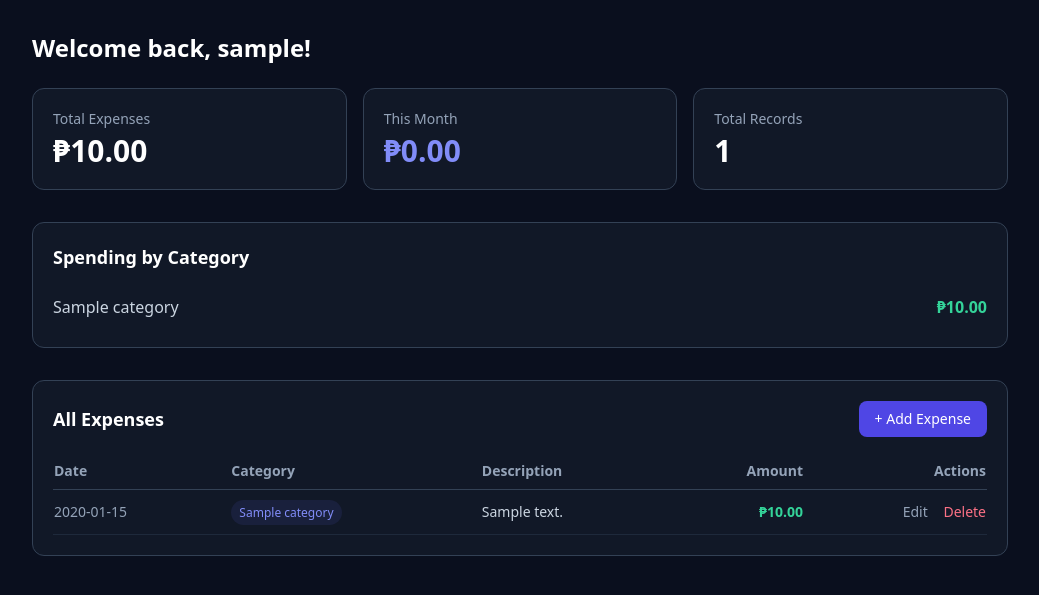
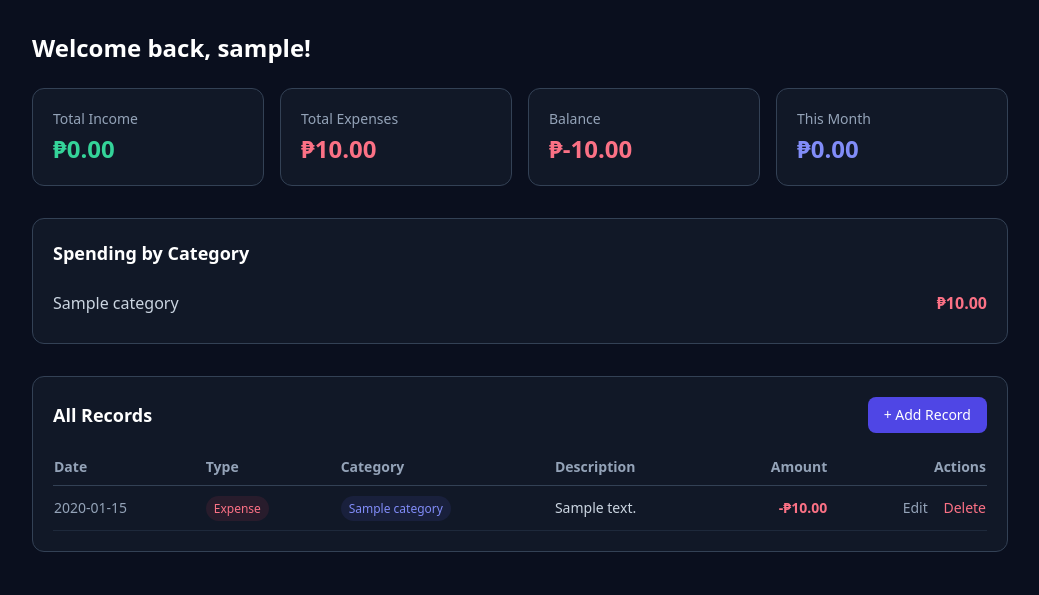
Before and after one commit to lolgamebot/money-tracker, a PHP site: page / in a window 1280 px wide. Shown: the part 61-656 px from the top of the page, without its empty margins (120-1159 px from the left). Run offline with PHP 8.4, Linux system fonts and the light colour scheme; the visitor is signed in with stand-in values (Sample User, id 1); tables that the repository leaves empty or names only in its code hold one stand-in row (values such as "Sample post"); some libraries are stand-ins or nearby versions.

Commit message:
added income category

```diff
--- a/delete.php
+++ b/delete.php
@@ -13,7 +13,7 @@ if (!isset($_GET["id"])) {
 
 $expenseId = $_GET["id"];
 
-$checkExpense = $pdo->prepare("SELECT * FROM expense WHERE id = ? AND user_id = ?");
+$checkExpense = $pdo->prepare("SELECT * FROM expenses WHERE id = ? AND user_id = ?");
 $checkExpense->execute([$expenseId, $userId]);
 $expense = $checkExpense->fetch();
 
--- a/index.php
+++ b/index.php
@@ -16,16 +16,22 @@ $getExpenses = $pdo->prepare("
 $getExpenses->execute([$userId]);
 $expenses = $getExpenses->fetchAll();
 
-$getTotal = $pdo->prepare("SELECT SUM(amount) AS total FROM expenses WHERE user_id = ?");
-$getTotal->execute([$userId]);
-$total = $getTotal->fetch()["total"] ?? 0;
+$getTotalIncome = $pdo->prepare("SELECT SUM(amount) AS total FROM expenses WHERE user_id = ? AND type = 'income'");
+$getTotalIncome->execute([$userId]);
+$totalIncome = $getTotalIncome->fetch()["total"] ?? 0;
+
+$getTotalExpense = $pdo->prepare("SELECT SUM(amount) AS total FROM expenses WHERE user_id = ? AND type = 'expense'");
+$getTotalExpense->execute([$userId]);
+$totalExpense = $getTotalExpense->fetch()["total"] ?? 0;
+
+$balance = $totalIncome - $totalExpense;
 
 $getCategoryTotals = $pdo->prepare("
-    SELECT categories.name, SUM(expenses.amount) AS total
+    SELECT categories.name, SUM(expenses.amount) AS total, expenses.type
     FROM expenses
     LEFT JOIN categories ON expenses.category_id = categories.id
-    WHERE expenses.user_id = ?
-    GROUP BY categories.name
+    WHERE expenses.user_id = ? AND expenses.type = 'expense'
+    GROUP BY categories.name, expenses.type
     ORDER BY total DESC
 ");
 $getCategoryTotals->execute([$userId]);
@@ -34,7 +40,7 @@ $categoryTotals = $getCategoryTotals->fetchAll();
 $getMonthTotal = $pdo->prepare("
     SELECT SUM(amount) AS total
     FROM expenses
-    WHERE user_id = ?
+    WHERE user_id = ? AND type = 'expense'
     AND MONTH(date) = MONTH(CURRENT_DATE())
     AND YEAR(date) = YEAR(CURRENT_DATE())
 ");
@@ -58,18 +64,24 @@ $monthTotal = $getMonthTotal->fetch()["total"] ?? 0;
         <h1 class="text-2xl font-bold text-white mb-6">Welcome back, <?= $_SESSION["username"] ?>!</h1>
 
         <!-- Summary Cards -->
-        <div class="grid grid-cols-1 sm:grid-cols-3 gap-4 mb-8">
+        <div class="grid grid-cols-2 sm:grid-cols-4 gap-4 mb-8">
+            <div class="bg-[#111827] rounded-xl p-5 border border-slate-700">
+                <p class="text-slate-400 text-sm mb-1">Total Income</p>
+                <p class="text-2xl font-bold text-emerald-400">₱<?= number_format($totalIncome, 2) ?></p>
+            </div>
             <div class="bg-[#111827] rounded-xl p-5 border border-slate-700">
                 <p class="text-slate-400 text-sm mb-1">Total Expenses</p>
-                <p class="text-3xl font-bold text-white">₱<?= number_format($total, 2) ?></p>
+                <p class="text-2xl font-bold text-rose-400">₱<?= number_format($totalExpense, 2) ?></p>
+            </div>
+            <div class="bg-[#111827] rounded-xl p-5 border border-slate-700">
+                <p class="text-slate-400 text-sm mb-1">Balance</p>
+                <p class="text-2xl font-bold <?= $balance >= 0 ? 'text-white' : 'text-rose-400' ?>">
+                    ₱<?= number_format($balance, 2) ?>
+                </p>
             </div>
             <div class="bg-[#111827] rounded-xl p-5 border border-slate-700">
                 <p class="text-slate-400 text-sm mb-1">This Month</p>
-                <p class="text-3xl font-bold text-indigo-400">₱<?= number_format($monthTotal, 2) ?></p>
-            </div>
-            <div class="bg-[#111827] rounded-xl p-5 border border-slate-700">
-                <p class="text-slate-400 text-sm mb-1">Total Records</p>
-                <p class="text-3xl font-bold text-white"><?= count($expenses) ?></p>
+                <p class="text-2xl font-bold text-indigo-400">₱<?= number_format($monthTotal, 2) ?></p>
             </div>
         </div>
 
@@ -77,34 +89,35 @@ $monthTotal = $getMonthTotal->fetch()["total"] ?? 0;
         <div class="bg-[#111827] rounded-xl border border-slate-700 p-5 mb-8">
             <h2 class="text-lg font-semibold text-white mb-4">Spending by Category</h2>
             <?php if (count($categoryTotals) === 0): ?>
-                <p class="text-slate-400 text-sm">No data yet.</p>
+                <p class="text-slate-400 text-sm">No expense data yet.</p>
             <?php else: ?>
                 <div class="space-y-3">
                     <?php foreach ($categoryTotals as $cat): ?>
                         <div class="flex items-center justify-between py-2 border-b border-slate-700 last:border-0">
                             <span class="text-slate-300"><?= $cat["name"] ?></span>
-                            <span class="text-emerald-400 font-semibold">₱<?= number_format($cat["total"], 2) ?></span>
+                            <span class="text-rose-400 font-semibold">₱<?= number_format($cat["total"], 2) ?></span>
                         </div>
                     <?php endforeach; ?>
                 </div>
             <?php endif; ?>
         </div>
 
-        <!-- Expense List -->
+        <!-- Records List -->
         <div class="bg-[#111827] rounded-xl border border-slate-700 p-5">
             <div class="flex items-center justify-between mb-4">
-                <h2 class="text-lg font-semibold text-white">All Expenses</h2>
-                <a href="add.php" class="bg-indigo-600 hover:bg-indigo-500 text-white text-sm font-medium px-4 py-2 rounded-lg transition-colors">+ Add Expense</a>
+                <h2 class="text-lg font-semibold text-white">All Records</h2>
+                <a href="add.php" class="bg-indigo-600 hover:bg-indigo-500 text-white text-sm font-medium px-4 py-2 rounded-lg transition-colors">+ Add Record</a>
             </div>
 
             <?php if (count($expenses) === 0): ?>
-                <p class="text-slate-400 text-sm">No expenses yet! <a href="add.php" class="text-indigo-400 hover:underline">Add your first one</a>.</p>
+                <p class="text-slate-400 text-sm">No records yet! <a href="add.php" class="text-indigo-400 hover:underline">Add your first one</a>.</p>
             <?php else: ?>
                 <div class="overflow-x-auto">
                     <table class="w-full text-sm">
                         <thead>
                             <tr class="text-slate-400 border-b border-slate-700">
                                 <th class="text-left py-2 pr-4">Date</th>
+                                <th class="text-left py-2 pr-4">Type</th>
                                 <th class="text-left py-2 pr-4">Category</th>
                                 <th class="text-left py-2 pr-4">Description</th>
                                 <th class="text-right py-2 pr-4">Amount</th>
@@ -116,16 +129,23 @@ $monthTotal = $getMonthTotal->fetch()["total"] ?? 0;
                                 <tr class="border-b border-slate-800 hover:bg-slate-800/30 transition-colors">
                                     <td class="py-3 pr-4 text-slate-400"><?= $expense["date"] ?></td>
                                     <td class="py-3 pr-4">
+                                        <span class="text-xs px-2 py-1 rounded-full <?= $expense['type'] == 'income' ? 'bg-emerald-500/10 text-emerald-400' : 'bg-rose-500/10 text-rose-400' ?>">
+                                            <?= ucfirst($expense['type']) ?>
+                                        </span>
+                                    </td>
+                                    <td class="py-3 pr-4">
                                         <span class="bg-indigo-500/10 text-indigo-400 text-xs px-2 py-1 rounded-full">
                                             <?= $expense["category_name"] ?>
                                         </span>
                                     </td>
                                     <td class="py-3 pr-4 text-slate-300"><?= $expense["description"] ?: "—" ?></td>
-                                    <td class="py-3 pr-4 text-right text-emerald-400 font-semibold">₱<?= number_format($expense["amount"], 2) ?></td>
+                                    <td class="py-3 pr-4 text-right font-semibold <?= $expense['type'] == 'income' ? 'text-emerald-400' : 'text-rose-400' ?>">
+                                        <?= $expense['type'] == 'income' ? '+' : '-' ?>₱<?= number_format($expense["amount"], 2) ?>
+                                    </td>
                                     <td class="py-3 text-right">
                                         <a href="edit.php?id=<?= $expense["id"] ?>" class="text-slate-400 hover:text-white mr-3 transition-colors">Edit</a>
                                         <a href="delete.php?id=<?= $expense["id"] ?>"
-                                           onclick="return confirm('Delete this expense?')"
+                                           onclick="return confirm('Delete this record?')"
                                            class="text-rose-400 hover:text-rose-300 transition-colors">Delete</a>
                                     </td>
                                 </tr>
```
Also changed, not shown: add.php (+19 -9 lines), database.sql (+15 -0 lines), edit.php (+17 -7 lines), helpers.php (line endings or trailing spaces).
